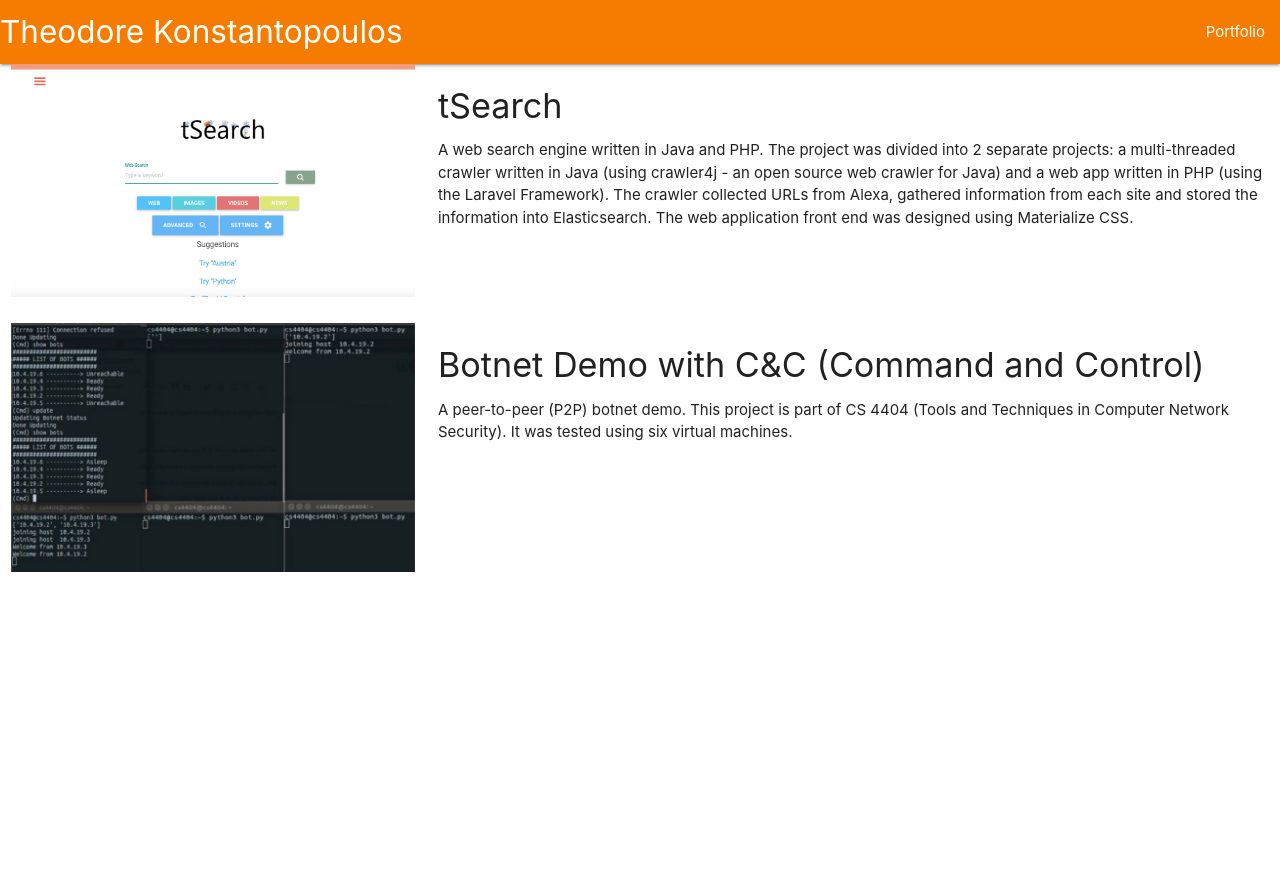
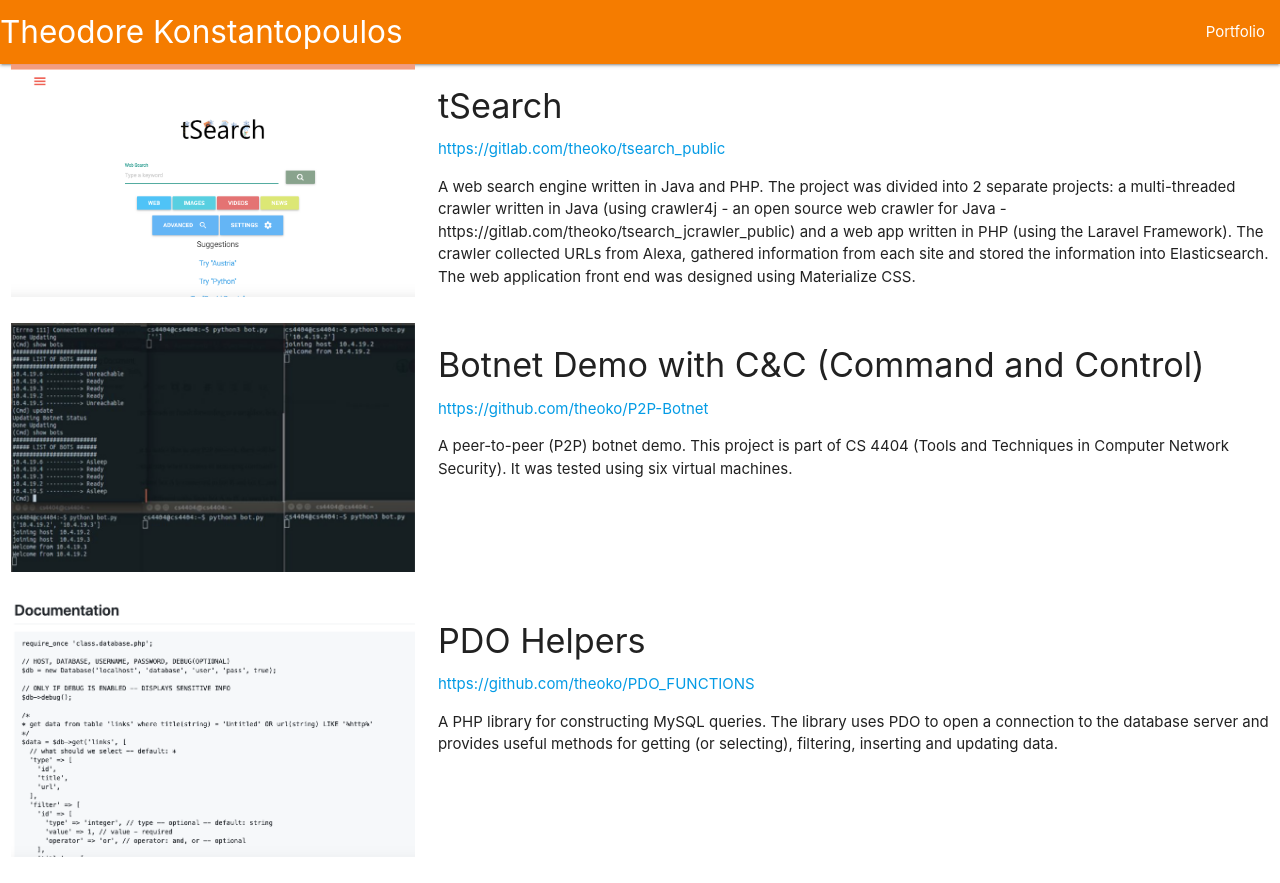
Before and after one commit to theoko/theoko.github.io, a plain HTML site: page index.html in a window 1280 px wide. Before the commit the page ends 800 px from the top, so only its background shows below. Drawn offline with nearby package versions, Linux system fonts and the light colour scheme.

Commit message:
added PDO helpers project

```diff
--- a/components/index.js
+++ b/components/index.js
@@ -59,6 +59,13 @@ class Project extends React.Component {
                     this.props.projectHeader
                 ),
                 e(
+                    'a',
+                    {
+                        href: this.props.projectGit
+                    },
+                    this.props.projectGit
+                ),
+                e(
                     'p',
                     {
 
@@ -79,6 +86,7 @@ document.querySelectorAll('.project')
         const projectImage = domContainer.dataset.projectimage;
 
         const projectHeader = domContainer.dataset.projectheader;
+        const projectGit = domContainer.dataset.projectgit;
         const projectDescription = domContainer.dataset.projectdescription;
 
         ReactDOM.render(
@@ -86,6 +94,7 @@ document.querySelectorAll('.project')
                 projectID: projectID,
                 projectImage: projectImage,
                 projectHeader: projectHeader,
+                projectGit: projectGit,
                 projectDescription: projectDescription
             }),
 
--- a/index.html
+++ b/index.html
@@ -32,14 +32,22 @@
         data-projectid="1"
         data-projectimage="images/tsearch_demo.png"
         data-projectheader="tSearch"
-        data-projectdescription="A web search engine written in Java and PHP. The project was divided into 2 separate projects: a multi-threaded crawler written in Java (using crawler4j - an open source web crawler for Java) and a web app written in PHP (using the Laravel Framework). The crawler collected URLs from Alexa, gathered information from each site and stored the information into Elasticsearch. The web application front end was designed using Materialize CSS."></div>
+        data-projectgit="https://gitlab.com/theoko/tsearch_public"
+        data-projectdescription="A web search engine written in Java and PHP. The project was divided into 2 separate projects: a multi-threaded crawler written in Java (using crawler4j - an open source web crawler for Java - https://gitlab.com/theoko/tsearch_jcrawler_public) and a web app written in PHP (using the Laravel Framework). The crawler collected URLs from Alexa, gathered information from each site and stored the information into Elasticsearch. The web application front end was designed using Materialize CSS."></div>
 
     <div class="project"
         data-projectid="2"
         data-projectimage="images/botnet_demo.png"
         data-projectheader="Botnet Demo with C&C (Command and Control)"
+        data-projectgit="https://github.com/theoko/P2P-Botnet"
         data-projectdescription="A peer-to-peer (P2P) botnet demo. This project is part of CS 4404 (Tools and Techniques in Computer Network Security). It was tested using six virtual machines."></div>
 
+    <div class="project"
+        data-projectid="3"
+        data-projectimage="images/pdo_demo.png"
+        data-projectheader="PDO Helpers"
+        data-projectgit="https://github.com/theoko/PDO_FUNCTIONS"
+        data-projectdescription="A PHP library for constructing MySQL queries. The library uses PDO to open a connection to the database server and provides useful methods for getting (or selecting), filtering, inserting and updating data."></div>
 
     <script src="https://unpkg.com/react@16/umd/react.development.js" crossorigin></script>
     <script src="https://unpkg.com/react-dom@16/umd/react-dom.development.js" crossorigin></script>
```
Also changed, not shown: images/pdo_demo.png (added).
